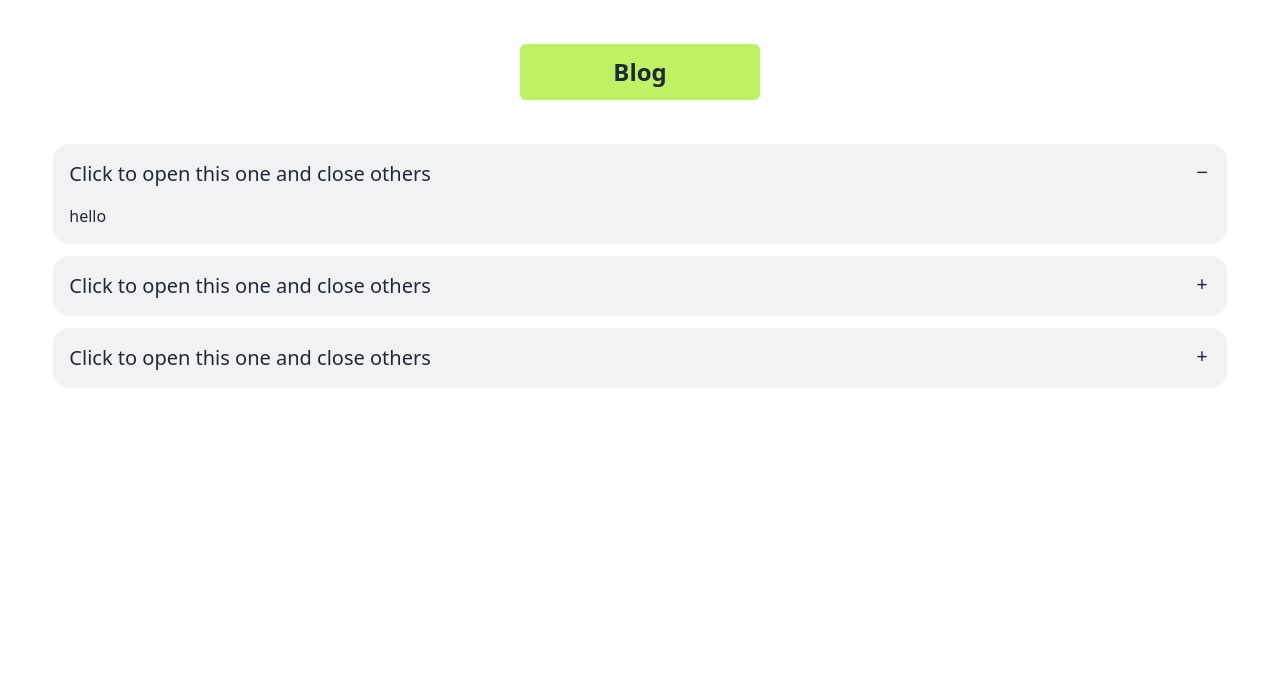
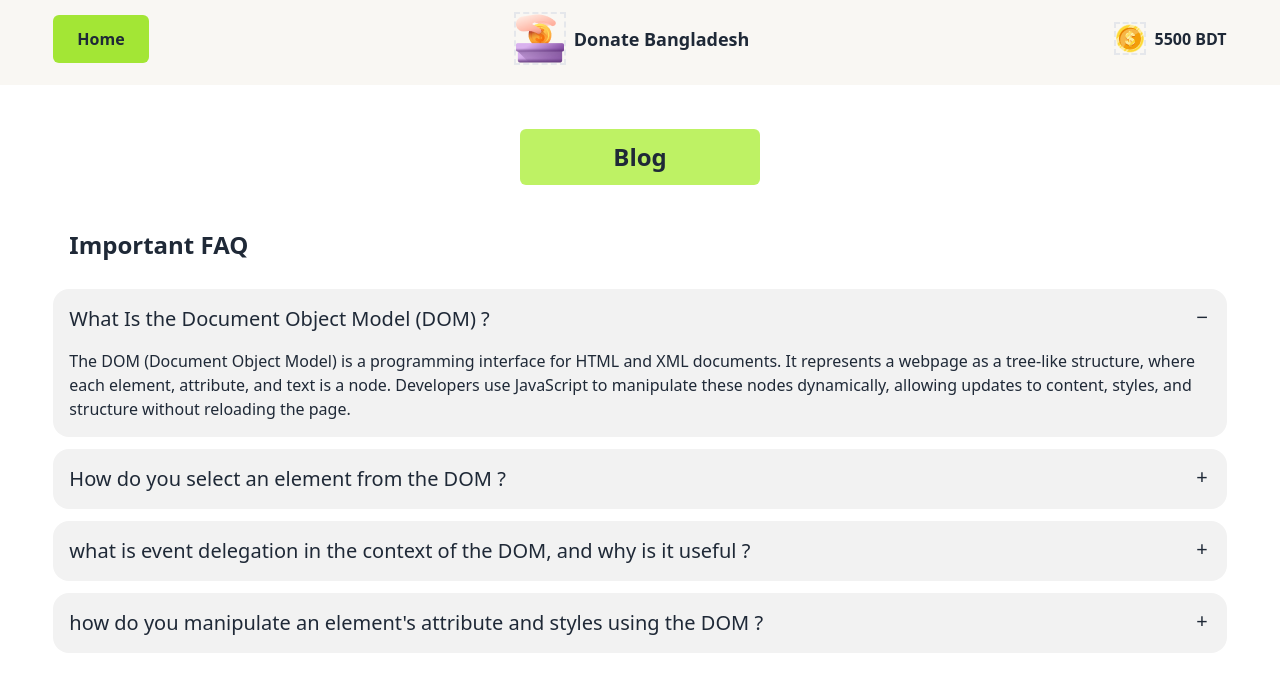
Before and after one commit to mdraihanbari/assignment-5, a plain HTML site: page blog.html in a window 1280 px wide. Drawn offline with nearby package versions, Linux system fonts and the light colour scheme.

Commit message:
history and blog section added

```diff
--- a/blog.html
+++ b/blog.html
@@ -3,35 +3,78 @@
 <head>
     <meta charset="UTF-8">
     <meta name="viewport" content="width=device-width, initial-scale=1.0">
-    <title>Blog </title>
+    <title>Important FAQ </title>
     <link href="https://cdn.jsdelivr.net/npm/daisyui@4.12.14/dist/full.min.css" rel="stylesheet" type="text/css" />
 <script src="https://cdn.tailwindcss.com"></script>
 </head>
 <body>
 
+  <header>
+    <div class="bg-[#F9F7F3] backdrop-blur-sm">
+      <div
+        class="flex items-center justify-between w-11/12 mx-auto max-w-7xl pt-3 pb-5"
+      >
+        <div class="bg-lime-400 px-6 py-3 rounded-md hover:bg-lime-300">
+          <a class="font-bold" href="./index.html">Home</a>
+        </div>
+        <div class="flex items-center gap-2">
+          <img
+            class="border-2 border-dashed"
+            src="./assets/logo.png"
+            alt="logo "
+          />
+          <h3 class="text-sm font-bold lg:text-lg">Donate Bangladesh</h3>
+        </div>
+        <div class="flex items-center gap-2">
+          <img
+            class="border-2 border-dashed"
+            src="./assets/coin.png"
+            alt=""
+          />
+          <h2 class="font-semibold"><span id="balance">5500</span> BDT</h2>
+        </div>
+      </div>
+    </div>
+  </header>
+
+  <main>
     <h3 class="font-bold text-center text-2xl my-11 bg-lime-300 w-60 mx-auto py-3 rounded-md">Blog</h3>
-    <section class="w-11/12 mx-auto flex flex-col gap-3 max-w-7xl">
+
+    <section class="w-11/12 mx-auto flex flex-col gap-3 max-w-7xl mb-14">
+      <h3 class="font-bold text-2xl ml-4 mb-4 ">Important FAQ</h3>
+
         <div class="collapse collapse-plus bg-base-200  ">
             <input type="radio" name="my-accordion-3" checked="checked" />
-            <div class="collapse-title text-xl font-medium">Click to open this one and close others</div>
+            <div class="collapse-title text-xl font-medium">What Is the Document Object Model (DOM) ? </div>
             <div class="collapse-content">
-              <p>hello</p>
+              <p>The DOM (Document Object Model) is a programming interface for HTML and XML documents. It represents a webpage as a tree-like structure, where each element, attribute, and text is a node. Developers use JavaScript to manipulate these nodes dynamically, allowing updates to content, styles, and structure without reloading the page.</p>
             </div>
           </div>
           <div class="collapse collapse-plus bg-base-200">
             <input type="radio" name="my-accordion-3" />
-            <div class="collapse-title text-xl font-medium">Click to open this one and close others</div>
+            <div class="collapse-title text-xl font-medium">How do you select an element from the DOM ? </div>
             <div class="collapse-content">
-              <p>hello</p>
+              <p>To select an element from the DOM, use methods like getElementById for IDs, querySelector for the first CSS match, or querySelectorAll for all matches. You can also use getElementsByClassName or getElementsByTagName to fetch elements by class or tag name.</p>
             </div>
           </div>
           <div class="collapse collapse-plus bg-base-200">
             <input type="radio" name="my-accordion-3" />
-            <div class="collapse-title text-xl font-medium">Click to open this one and close others</div>
+            <div class="collapse-title text-xl font-medium">what is event delegation in the context of the DOM, and why is it useful ? </div>
             <div class="collapse-content">
-              <p>hello</p>
+              <p>
+                Event delegation uses a single parent element to handle events for its child elements by leveraging event bubbling, where events propagate from a child to its ancestors. Instead of attaching listeners to each child, a parent listens for events and identifies the source using event.target. This improves performance, simplifies code, and supports dynamic child elements efficiently in the DOM.</p>
+            </div>
+          </div>
+          <div class="collapse collapse-plus bg-base-200">
+            <input type="radio" name="my-accordion-3" />
+            <div class="collapse-title text-xl font-medium">how do you manipulate an element's attribute and styles using the DOM ?</div>
+            <div class="collapse-content">
+              <p>
+
+To manipulate an element's attributes and styles in the DOM, use methods like setAttribute to modify attributes and getAttribute to retrieve them. Directly change properties like id or src. For styles, use the style property to adjust inline CSS or classList to add/remove CSS classes, allowing dynamic visual changes.</p>
             </div>
           </div>
     </section>
+  </main>
 </body>
 </html>
--- a/style/root.css
+++ b/style/root.css
@@ -4,8 +4,8 @@
     font-family: "Lexend", sans-serif;
 }
 
-.active{
-    background: rgb(180, 244, 97);
+.active-btn{
+    background-color:rgb(180, 244, 97) ;
 }
 .active:hover{
     background-color: aquamarine;
```
Also changed, not shown: index.html (+17 -7 lines), js/donate.js (+18 -0 lines).
